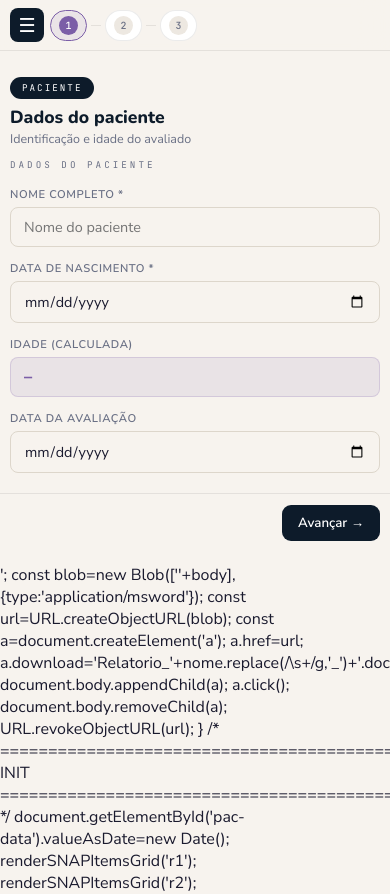
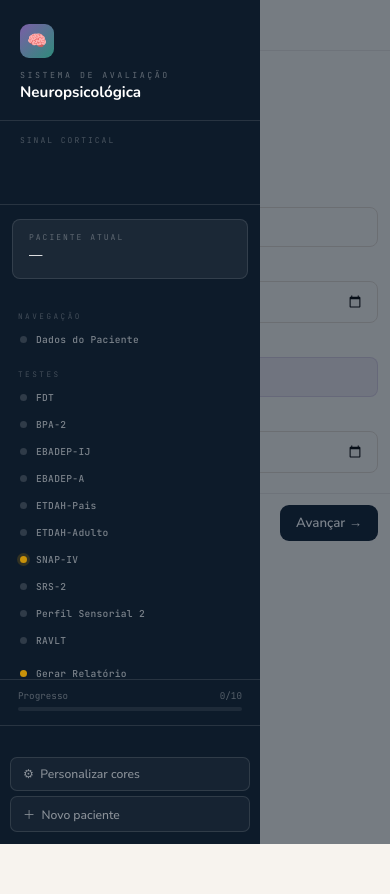
Before and after one commit to caiodiasbicudo07-oss/SISTEMA_NEUROPSICOLOGICO-V1, a plain HTML site: page index.html in a window 390 px wide. Both pictures are taken after a click on the button "Abrir menu". After the commit the page ends 844 px from the top, so only its background shows below. Drawn offline with nearby package versions, Linux system fonts and the light colour scheme.

Commit message:
Update index.html

```diff
--- a/index.html
+++ b/index.html
@@ -520,7 +520,7 @@ body{
 
 /* ======================== RESPONSIVE ======================== */
 
-/* Hamburger: escondido no desktop */
+/* Hamburger — visível só no mobile */
 .sb-hamburger {
   display: none;
   align-items: center;
@@ -529,139 +529,135 @@ body{
   background: var(--navy); color: #fff;
   border: none; border-radius: 8px;
   font-size: 1.2rem; cursor: pointer;
-  flex-shrink: 0; margin-right: 2px;
+  flex-shrink: 0; margin-right: 4px;
 }
 
 /* Overlay escurecido atrás da sidebar no mobile */
 .sb-overlay {
   display: none;
   position: fixed; inset: 0;
-  background: rgba(13,27,42,.6);
+  background: rgba(13,27,42,.55);
   z-index: 499;
 }
 .sb-overlay.open { display: block; }
 
-/* ── Tablet + Mobile (≤900px) ─────────────────────────── */
-@media (max-width: 900px) {
-  :root { --sidebar-w: 0px; }
-
-  body {
-    display: flex !important;
-    flex-direction: column !important;
-    grid-template-columns: unset !important;
-    grid-template-rows: unset !important;
-    width: 100%;
-    overflow-x: hidden;
+/* ── Tablet + Mobile (≤900px) ─────────────── */
+@media(max-width:900px){
+  :root{ --sidebar-w:0px }
+
+  body{
+    display:flex!important;
+    flex-direction:column!important;
+    grid-template-columns:unset!important;
+    grid-template-rows:unset!important;
+    width:100%;
+    overflow-x:hidden;
   }
 
-  /* Sidebar oculta por padrão — aparece como drawer */
-  .neuro-sidebar {
-    display: none !important;
-    position: fixed !important;
-    top: 0 !important; left: 0 !important; bottom: 0 !important;
-    width: 260px !important;
-    height: 100vh !important;
-    min-height: unset !important;
-    z-index: 500 !important;
-    overflow-y: auto !important;
-    flex-direction: column !important;
+  /* Sidebar: oculta por padrão, abre como drawer fixo */
+  .neuro-sidebar{
+    display:none!important;
+    position:fixed!important;
+    top:0!important; left:0!important; bottom:0!important;
+    width:260px!important;
+    height:100vh!important;
+    min-height:unset!important;
+    z-index:500!important;
+    overflow-y:auto!important;
+    flex-direction:column!important;
   }
-  .neuro-sidebar.sb-open {
-    display: flex !important;
+  .neuro-sidebar.sb-open{ display:flex!important; }
+
+  /* Hamburger aparece no mobile */
+  .sb-hamburger{ display:flex!important; }
+
+  /* Topbar ocupa largura toda */
+  .v6-steps{
+    grid-column:unset!important;
+    position:sticky; top:0;
+    width:100%; max-width:100%;
+    box-sizing:border-box;
   }
-
-  /* Hamburger visível */
-  .sb-hamburger { display: flex !important; }
-
-  /* Topbar sem grid-column */
-  .v6-steps {
-    grid-column: unset !important;
-    position: sticky; top: 0;
-    width: 100%; max-width: 100%;
-    box-sizing: border-box;
+  .v6-steps-inner{ padding:10px 14px; gap:7px }
+  .v6-phases{ gap:4px; flex-wrap:nowrap; overflow-x:auto }
+  .v6-phase .lbl{ display:none }
+  .v6-phase{ padding:5px 10px }
+  .v6-progress{ display:none }
+
+  /* Conteúdo principal ocupa largura toda */
+  .main{
+    grid-column:unset!important;
+    width:100%; max-width:100%;
+    padding:16px 14px;
+    box-sizing:border-box;
   }
-  .v6-steps-inner { padding: 10px 14px; gap: 7px; }
-  .v6-phases { gap: 4px; flex-wrap: nowrap; overflow-x: auto; }
-  .v6-phase .lbl { display: none; }
-  .v6-phase { padding: 5px 10px; }
-  .v6-progress { display: none; }
-
-  /* Conteúdo principal sem grid-column */
-  .main {
-    grid-column: unset !important;
-    width: 100%; max-width: 100%;
-    padding: 16px 14px;
-    box-sizing: border-box;
+
+  .header{ display:none!important }
+
+  .v6-nav{ margin:20px -14px 0 }
+  .v6-nav-inner{ padding:10px 14px }
+
+  /* Toast sem deslocamento de sidebar */
+  .v6-toast{ left:50%!important }
+
+  .patient-grid    { grid-template-columns:1fr }
+  .informant-fields{ grid-template-columns:1fr }
+  .color-grid      { grid-template-columns:1fr }
+  .items-grid-3    { grid-template-columns:1fr 1fr }
+  .items-grid-2    { grid-template-columns:1fr }
+
+  .input-table input[type=number],
+  .input-table input[type=text]{ width:100%!important;min-width:50px }
+  .input-table{ font-size:.83rem }
+
+  .results-section{ overflow-x:auto;-webkit-overflow-scrolling:touch }
+  .result-table{ min-width:520px }
+  .test-body{ overflow-x:auto }
+
+  .card{ padding:18px 14px }
+  .v6-tests{ padding-bottom:2px }
+  .v6-tchip{ font-size:.58rem; padding:4px 10px }
+
+  .modal    { width:96%!important;max-width:96%!important;margin:8px }
+  .val-modal{ width:96%!important;max-width:96%!important;padding:22px 18px }
+}
+
+/* ── Mobile pequeno (≤480px) ──────────────── */
+@media(max-width:480px){
+  .v6-steps-inner{ padding:8px 12px }
+  .main{ padding:12px 12px }
+  .v6-nav-inner{ padding:10px 12px }
+  .v6-nav{ margin:16px -12px 0 }
+  .card{ padding:14px 12px }
+
+  .v6-step-title{ flex-direction:column;align-items:flex-start;gap:8px;margin:14px 0 12px }
+  .v6-step-title h2{ font-size:1.1rem }
+
+  .v6-tchip{ font-size:.54rem; padding:4px 8px }
+  .v6-phase{ padding:5px 8px;font-size:.7rem }
+  .v6-phase-sep{ min-width:4px;max-width:10px }
+
+  .input-table th{ font-size:.52rem;padding:7px 8px }
+  .input-table td{ padding:7px 8px }
+  .result-table{ min-width:480px }
+  .result-table th{ font-size:.52rem;padding:7px 10px }
+  .result-table td{ padding:8px 10px;font-size:.82rem }
+
+  .items-grid-3{ grid-template-columns:1fr 1fr }
+  .items-grid-2{ grid-template-columns:1fr 1fr }
+
+  .btn-calc{ font-size:.88rem;padding:12px }
+  .v6-btn{ padding:9px 16px;font-size:.83rem }
+
+  div[style*="grid-template-columns:1fr 1fr 1fr"]{
+    display:grid!important;
+    grid-template-columns:1fr 1fr!important
   }
 
-  .header { display: none !important; }
-
-  /* Rodapé de navegação */
-  .v6-nav { margin: 20px -14px 0; }
-  .v6-nav-inner { padding: 10px 14px; }
-
-  /* Toast centralizado (sem sidebar) */
-  .v6-toast { left: 50% !important; }
-
-  /* Grids */
-  .patient-grid    { grid-template-columns: 1fr; }
-  .informant-fields{ grid-template-columns: 1fr; }
-  .color-grid      { grid-template-columns: 1fr; }
-  .items-grid-3    { grid-template-columns: 1fr 1fr; }
-  .items-grid-2    { grid-template-columns: 1fr; }
-
-  /* Tabelas */
-  .input-table input[type=number],
-  .input-table input[type=text] { width: 100% !important; min-width: 50px; }
-  .input-table { font-size: .83rem; }
-  .results-section { overflow-x: auto; -webkit-overflow-scrolling: touch; }
-  .result-table { min-width: 520px; }
-  .test-body { overflow-x: auto; }
-
-  .card { padding: 18px 14px; }
-  .v6-tests { padding-bottom: 2px; }
-  .v6-tchip { font-size: .58rem; padding: 4px 10px; }
-
-  .modal     { width: 96% !important; max-width: 96% !important; margin: 8px; }
-  .val-modal { width: 96% !important; max-width: 96% !important; padding: 22px 18px; }
-}
-
-/* ── Mobile pequeno (≤480px) ──────────────────────────── */
-@media (max-width: 480px) {
-  .v6-steps-inner { padding: 8px 10px; }
-  .main            { padding: 12px 10px; }
-  .v6-nav-inner    { padding: 10px 10px; }
-  .v6-nav          { margin: 16px -10px 0; }
-  .card            { padding: 14px 10px; }
-
-  .v6-step-title { flex-direction: column; align-items: flex-start; gap: 8px; margin: 14px 0 12px; }
-  .v6-step-title h2 { font-size: 1.1rem; }
-
-  .v6-tchip { font-size: .54rem; padding: 4px 8px; }
-  .v6-phase { padding: 5px 8px; font-size: .7rem; }
-  .v6-phase-sep { min-width: 4px; max-width: 10px; }
-
-  .input-table th { font-size: .52rem; padding: 7px 8px; }
-  .input-table td { padding: 7px 8px; }
-  .result-table   { min-width: 480px; }
-  .result-table th{ font-size: .52rem; padding: 7px 10px; }
-  .result-table td{ padding: 8px 10px; font-size: .82rem; }
-
-  .items-grid-3 { grid-template-columns: 1fr 1fr; }
-  .items-grid-2 { grid-template-columns: 1fr 1fr; }
-
-  .btn-calc { font-size: .88rem; padding: 12px; }
-  .v6-btn   { padding: 9px 16px; font-size: .83rem; }
-
-  div[style*="grid-template-columns:1fr 1fr 1fr"] {
-    display: grid !important;
-    grid-template-columns: 1fr 1fr !important;
-  }
-
-  .v6-btn-prev span, .v6-stepinfo { display: none; }
-
-  .btn-print, .btn-export-pdf, .btn-export-docx {
-    display: block; margin: 8px 0 !important; width: 100%;
+  .v6-btn-prev span, .v6-stepinfo{ display:none }
+
+  .btn-print,.btn-export-pdf,.btn-export-docx{
+    display:block;margin:8px 0!important;width:100%
   }
 }
 
@@ -2041,32 +2037,7 @@ function exportDOCX(){
     +'body{font-family:Calibri,Arial,sans-serif;font-size:11pt;color:#1a1a1a;margin:2cm}h1{font-size:18pt;color:#2d5a3d;border-bottom:2pt solid #2d5a3d;padding-bottom:4pt;margin-bottom:6pt}h2{font-size:13pt;color:#2d5a3d;border-bottom:1pt solid #c8a96e;padding-bottom:3pt;margin-top:18pt;margin-bottom:8pt;text-transform:uppercase;letter-spacing:1pt}p.meta{font-size:10pt;color:#6b6560;margin-bottom:16pt}table{border-collapse:collapse;width:100%;margin-bottom:10pt;font-size:9.5pt}th{background:#eee9e2;color:#6b6560;text-align:left;padding:5pt 8pt;border:1pt solid #ddd8d0;font-size:8pt;text-transform:uppercase;letter-spacing:0.5pt}td{padding:5pt 8pt;border:1pt solid #eee9e2;vertical-align:top}tr:nth-child(even) td{background:#faf8f5}</style></head><body>'
     +'<h1>Relatório de Avaliação Neuropsicológica</h1><p class="meta"><strong>Paciente:</strong> '+nome+' &nbsp;&nbsp; <strong>Nascimento:</strong> '+nascFmt+' &nbsp;&nbsp; <strong>Idade:</strong> '+idade+' &nbsp;&nbsp; <strong>Data da Avaliação:</strong> '+dataFmt+'</p>';
   TEST_ORDER.forEach(key=>{ const res=window._RESULTS[key]; if(!res)return; body+='<h2>'+res.name+'</h2>'; if(res.informant&&(res.informant.nome||res.informant.rel)) body+='<p><strong>Informante:</strong> '+(res.informant.nome||'—')+(res.informant.rel?' — '+res.informant.rel:'')+'</p>'; body+=blocksToHTML(res); if(res.texts&&res.texts.length){ const d=document.createElement('div'); d.innerHTML=res.texts.join(''); body+='<p>'+(d.innerText||d.textContent)+'</p>'; } });
-  body+='
-<script>
-(function(){
-  window.toggleSidebar = function(){
-    var sb = document.getElementById('neuro-sidebar');
-    var ov = document.getElementById('sb-overlay');
-    if (!sb) return;
-    var opening = !sb.classList.contains('sb-open');
-    sb.classList.toggle('sb-open', opening);
-    if (ov) ov.classList.toggle('open', opening);
-    document.body.style.overflow = opening ? 'hidden' : '';
-  };
-  window.closeSidebar = function(){
-    var sb = document.getElementById('neuro-sidebar');
-    var ov = document.getElementById('sb-overlay');
-    if (sb) sb.classList.remove('sb-open');
-    if (ov) ov.classList.remove('open');
-    document.body.style.overflow = '';
-  };
-  // Fechar com ESC
-  document.addEventListener('keydown', function(e){
-    if (e.key === 'Escape') window.closeSidebar();
-  });
-})();
-</script>
-</body></html>';
+  body+='</body></html>';
   const blob=new Blob(['﻿'+body],{type:'application/msword'}); const url=URL.createObjectURL(blob);
   const a=document.createElement('a'); a.href=url; a.download='Relatorio_'+nome.replace(/\s+/g,'_')+'.doc'; document.body.appendChild(a); a.click(); document.body.removeChild(a); URL.revokeObjectURL(url);
 }
@@ -2125,7 +2096,7 @@ function buildChrome(){
   var st=document.createElement('div');st.className='v6-steps';
   st.innerHTML='<div class="v6-steps-inner">'+
     '<div class="v6-phases">'+
-    '<button class="sb-hamburger" id="sb-hamburger-btn" onclick="toggleSidebar()" aria-label="Menu">&#9776;</button>'+
+      '<button class="sb-hamburger" onclick="toggleSidebar()" aria-label="Abrir menu">&#9776;</button>'+
       '<div class="v6-phase" data-ph="0"><span class="n">1</span><span class="lbl">Paciente</span></div>'+
       '<span class="v6-phase-sep"></span>'+
       '<div class="v6-phase" data-ph="1"><span class="n">2</span><span class="lbl">Avaliação</span></div>'+
@@ -2287,7 +2258,7 @@ else init();
       var tag = document.createElement('span'); tag.className = 'sb-nav-tag';
       tag.textContent = chip.textContent.replace(/^\s*/, '').trim();
       btn.appendChild(dot); btn.appendChild(tag);
-      btn.addEventListener('click', function(){ chip.click(); if(window.innerWidth<=900) window.closeSidebar && window.closeSidebar(); });
+      btn.addEventListener('click', function(){ chip.click(); if(window.innerWidth<=900) window.closeSidebar&&window.closeSidebar(); });
       list.appendChild(btn);
     });
   }
@@ -2363,5 +2334,30 @@ else init();
   else onReady();
 })();
 </script>
+
+<script>
+(function(){
+  window.toggleSidebar = function(){
+    var sb = document.getElementById('neuro-sidebar');
+    var ov = document.getElementById('sb-overlay');
+    if(!sb) return;
+    var opening = !sb.classList.contains('sb-open');
+    sb.classList.toggle('sb-open', opening);
+    if(ov) ov.classList.toggle('open', opening);
+    document.body.style.overflow = opening ? 'hidden' : '';
+  };
+  window.closeSidebar = function(){
+    var sb = document.getElementById('neuro-sidebar');
+    var ov = document.getElementById('sb-overlay');
+    if(sb) sb.classList.remove('sb-open');
+    if(ov) ov.classList.remove('open');
+    document.body.style.overflow = '';
+  };
+  document.addEventListener('keydown', function(e){
+    if(e.key === 'Escape') window.closeSidebar();
+  });
+})();
+</script>
+
 </body>
 </html>
```
